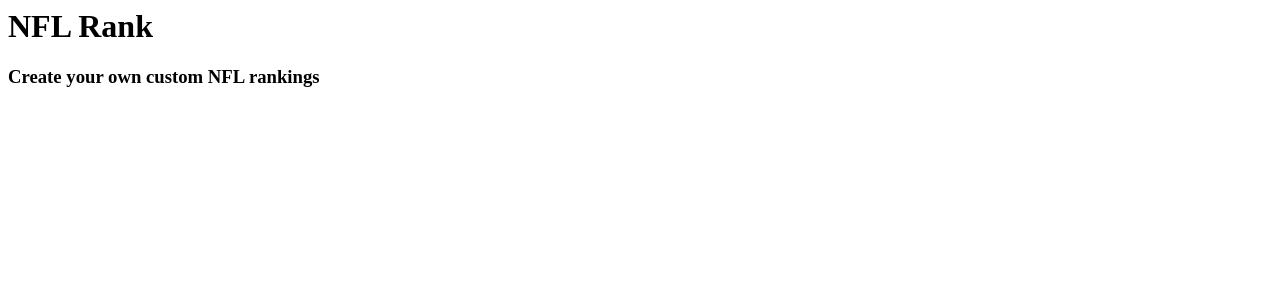
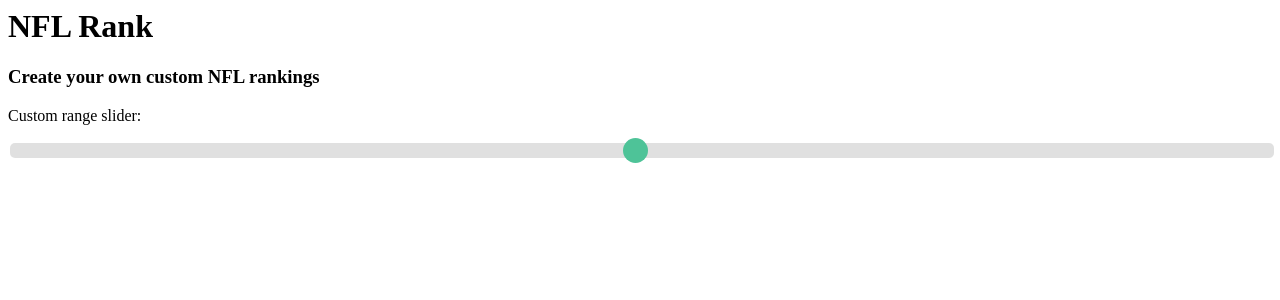
Before and after one commit to nrlopez03/nfl-rank, a Flask app: page / in a window 1280 px wide. Shown: the top 300 px of the page. Run offline with Flask 2, Linux system fonts and the light colour scheme.

Commit message:
customize

```diff
--- /dev/null
+++ b/static/styles.css
@@ -0,0 +1,37 @@
+.slidecontainer {
+    width: 100%;
+  }
+
+  .slider {
+    -webkit-appearance: none;
+    width: 100%;
+    height: 15px;
+    border-radius: 5px;
+    background: #d3d3d3;
+    outline: none;
+    opacity: 0.7;
+    -webkit-transition: .2s;
+    transition: opacity .2s;
+  }
+
+  .slider:hover {
+    opacity: 1;
+  }
+
+  .slider::-webkit-slider-thumb {
+    -webkit-appearance: none;
+    appearance: none;
+    width: 25px;
+    height: 25px;
+    border-radius: 50%;
+    background: #04AA6D;
+    cursor: pointer;
+  }
+
+  .slider::-moz-range-thumb {
+    width: 25px;
+    height: 25px;
+    border-radius: 50%;
+    background: #04AA6D;
+    cursor: pointer;
+  }
--- a/templates/index.html
+++ b/templates/index.html
@@ -1,9 +1,15 @@
 <html>
     <head>
+        <link href="/static/styles.css" rel="stylesheet">
         <title>Sample app</title>
     </head>
     <body>
         <h1>{{ title }}</h1>
         <h3>Create your own custom NFL rankings</h3>
+
+        <div class="slidecontainer">
+            <p>Custom range slider:</p>
+            <input type="range" min="1" max="100" value="50" class="slider" id="myRange">
+          </div>
     </body>
 </html>
```
